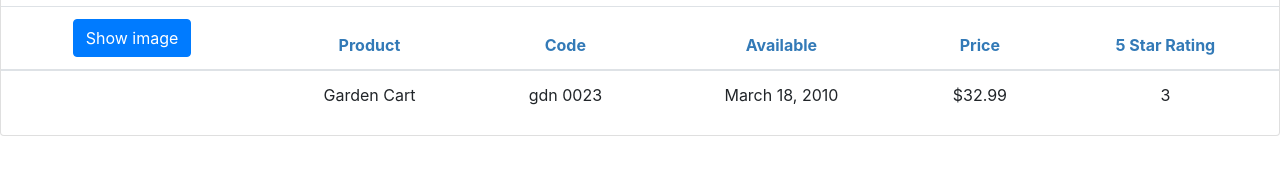
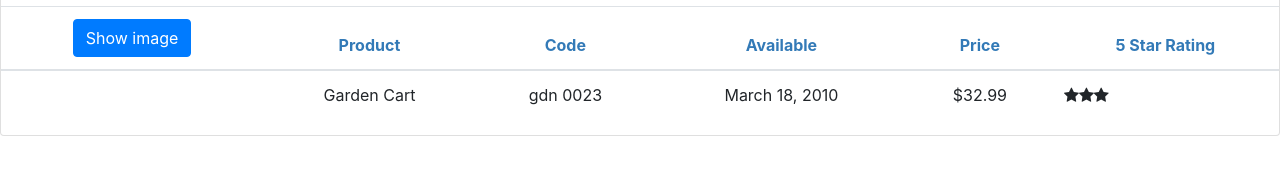
Before and after one commit to MargaritaSklyarenko/angular-pluralsight, an Angular app: page / in a window 1280 px wide. Shown: the part 183-352 px from the top of the page. Built offline with nearby package versions, Linux system fonts and the light colour scheme.

Commit message:
Creating StarComponent

```diff
--- a/src/app/app.module.ts
+++ b/src/app/app.module.ts
@@ -6,13 +6,15 @@
 import { ProductListComponent } from './products/product-list.component';
 import { ProductDetailComponent } from './product-detail/product-detail.component';
 import { ConvertToSpacesPipe } from './shared/convert-to-spaces.pipe';
+import { StarComponent } from './shared/star.component';
 
 @NgModule({
   declarations: [
     AppComponent,
     ProductListComponent,
     ProductDetailComponent,
-    ConvertToSpacesPipe
+    ConvertToSpacesPipe,
+    StarComponent
   ],
   imports: [
     BrowserModule,
--- a/src/app/products/product-list.component.html
+++ b/src/app/products/product-list.component.html
@@ -43,7 +43,8 @@
                     <td> {{product.productCode | lowercase | convertToSpaces:'-' }} </td>
                     <td> {{product.releaseDate}} </td>
                     <td> {{product.price | currency: 'USD' : 'symbol' : '1.2-2'}} </td>
-                    <td> {{product.starRating}} </td>
+                    <td><pm-star [rating]='product.starRating'
+                        (notify)='onNotify($event)'></pm-star> </td>
                 </tr>
 
             </tbody>
--- a/src/app/products/product-list.component.ts
+++ b/src/app/products/product-list.component.ts
@@ -22,6 +22,10 @@
   set listFilter(value:string) {
     this._listFilter = value;
     this.filteredProducts = this.listFilter ? this.performFilter(this.listFilter) : this.products;
+  }
+
+  onNotify(message: string): void {
+
   }
 
   products: IProduct[] = [
--- /dev/null
+++ b/src/app/shared/star.component.css
@@ -0,0 +1,6 @@
+.crop {
+    overflow: hidden;
+  }
+  div {
+    cursor: pointer;
+  }
--- /dev/null
+++ b/src/app/shared/star.component.html
@@ -0,0 +1,12 @@
+ <div class="crop"
+    [style.width.px]="starWidth"
+    [title]="rating"
+    (click)="onClick()">
+     <div style="width:75px">
+         <span class="fa fa-star"></span>
+         <span class="fa fa-star"></span>
+         <span class="fa fa-star"></span>
+         <span class="fa fa-star"></span>
+         <span class="fa fa-star"></span>
+     </div>
+ </div>
--- /dev/null
+++ b/src/app/shared/star.component.ts
@@ -0,0 +1,23 @@
+import { Component, OnChanges, Input, Output, EventEmitter } from '@angular/core';
+
+@Component({
+  selector: 'pm-star',
+  templateUrl: './star.component.html',
+  styleUrls: ['./star.component.css']
+})
+export class StarComponent implements OnChanges {
+  @Input() rating: number;
+  @Output() ratingClicked: EventEmitter<string> = new EventEmitter<string>();
+  starWidth: number;
+
+  constructor() { }
+
+  ngOnChanges() {
+    this.starWidth = this.rating * 75 / 5;
+  }
+
+  onClick() {
+    this.ratingClicked.emit('clicked!');
+  }
+
+}
```
